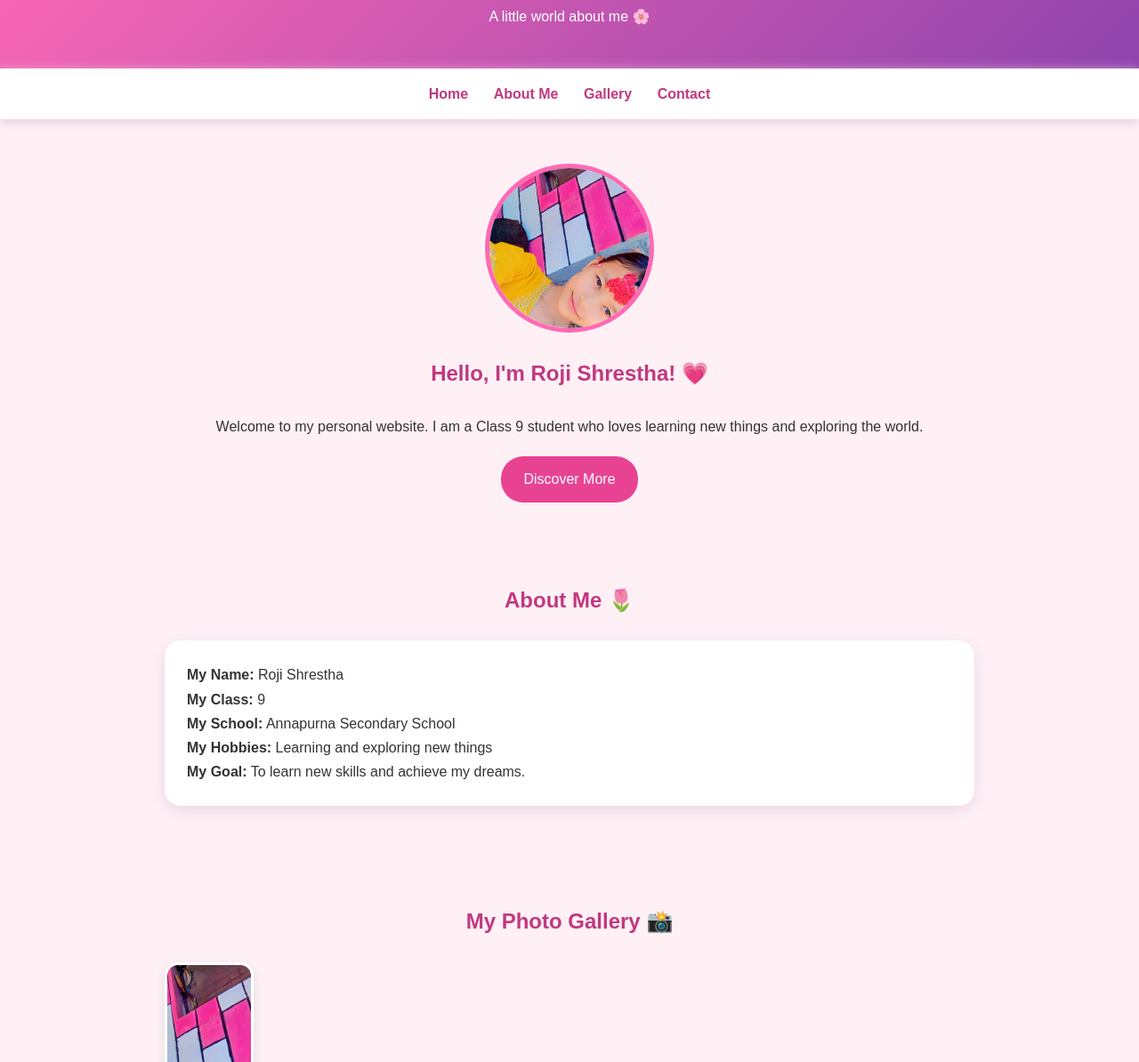
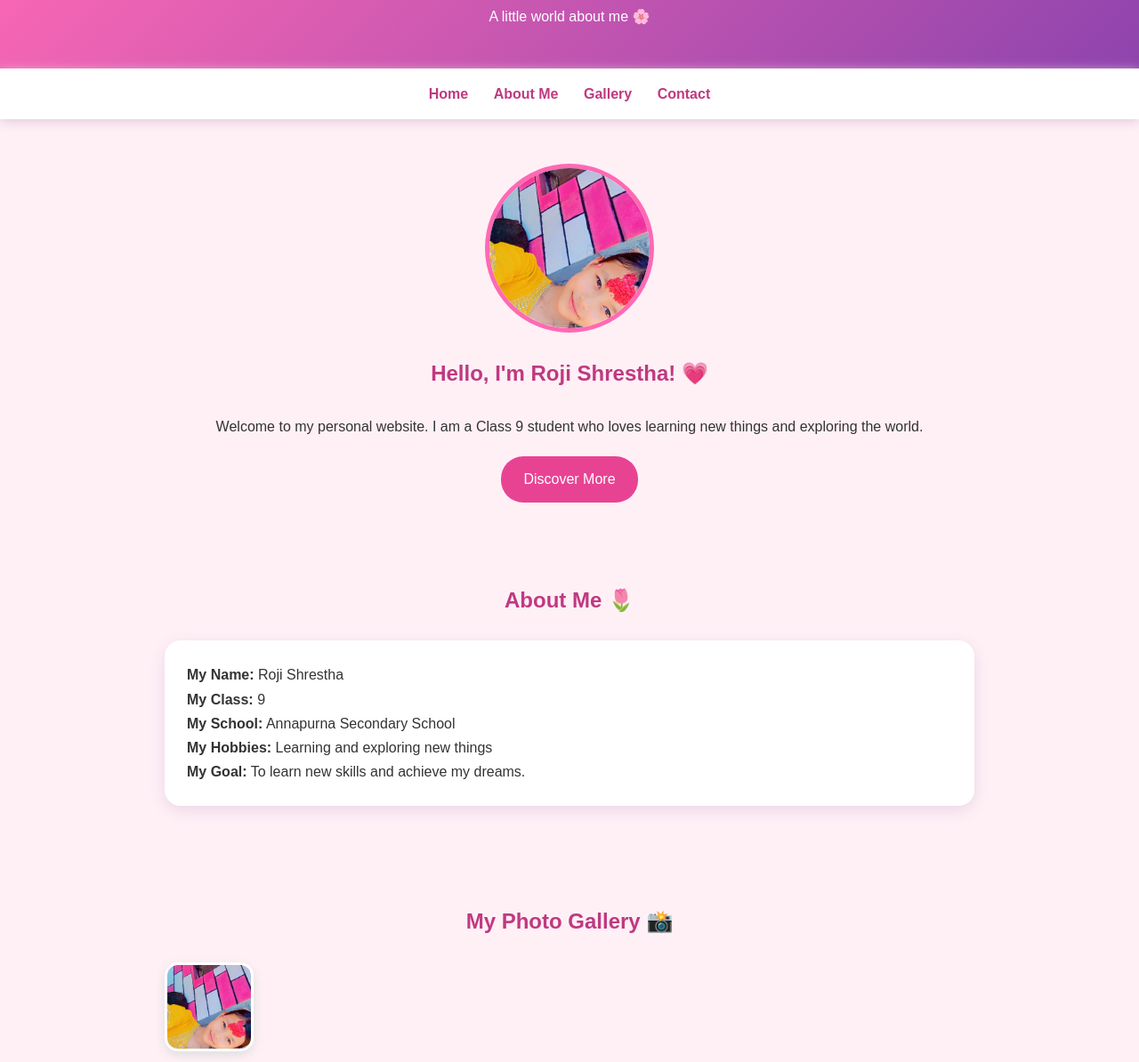
Before and after one commit to laxmishresthaa36-sketch/my-personal-website, a plain HTML site: page index.html in a window 1280 px wide. Shown: the part 106-1300 px from the top of the page at 89% size. Drawn offline with Linux system fonts and the light colour scheme.

Commit message:
Change gallery image height to 100px

```diff
--- a/index.html
+++ b/index.html
@@ -102,7 +102,7 @@
 
         .gallery img {
             width: 100px;
-            height: 260px;
+            height: 100px;
             object-fit: cover;
             border-radius: 15px;
             border: 3px solid white;
```
